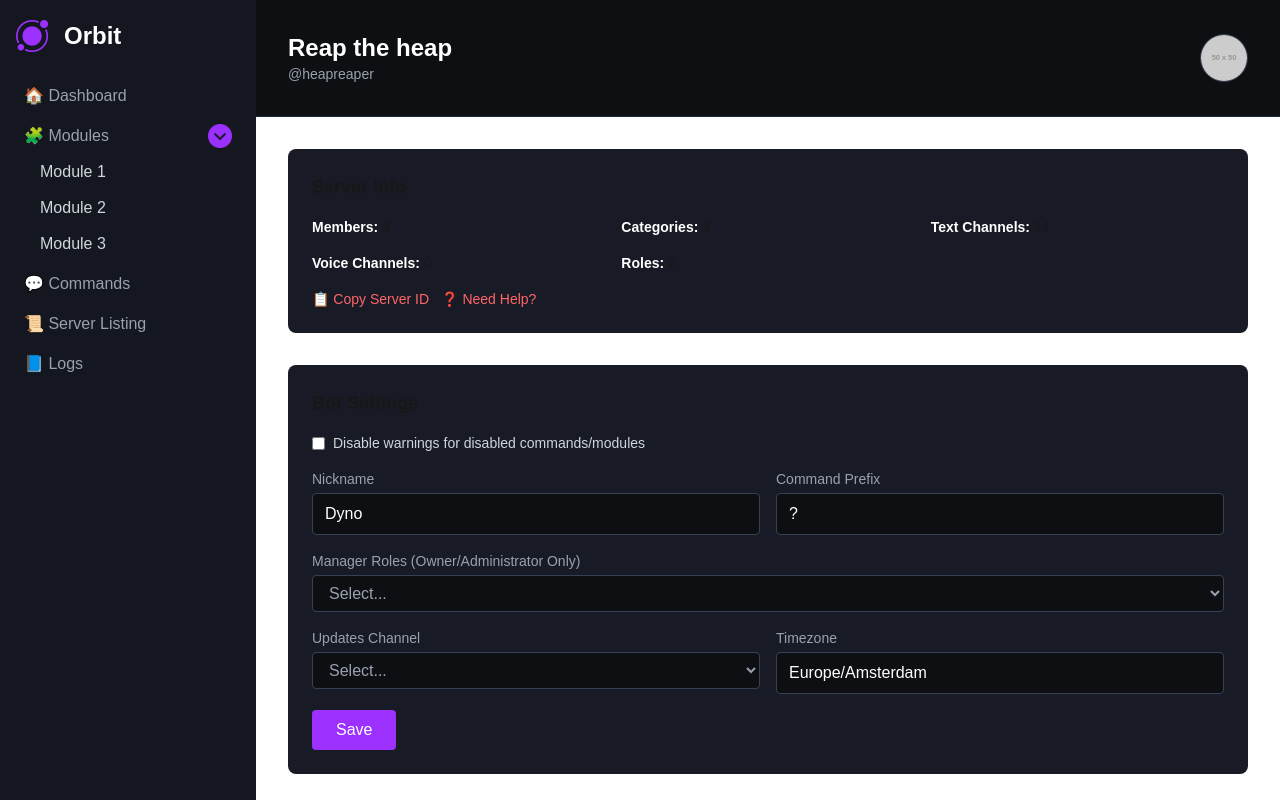
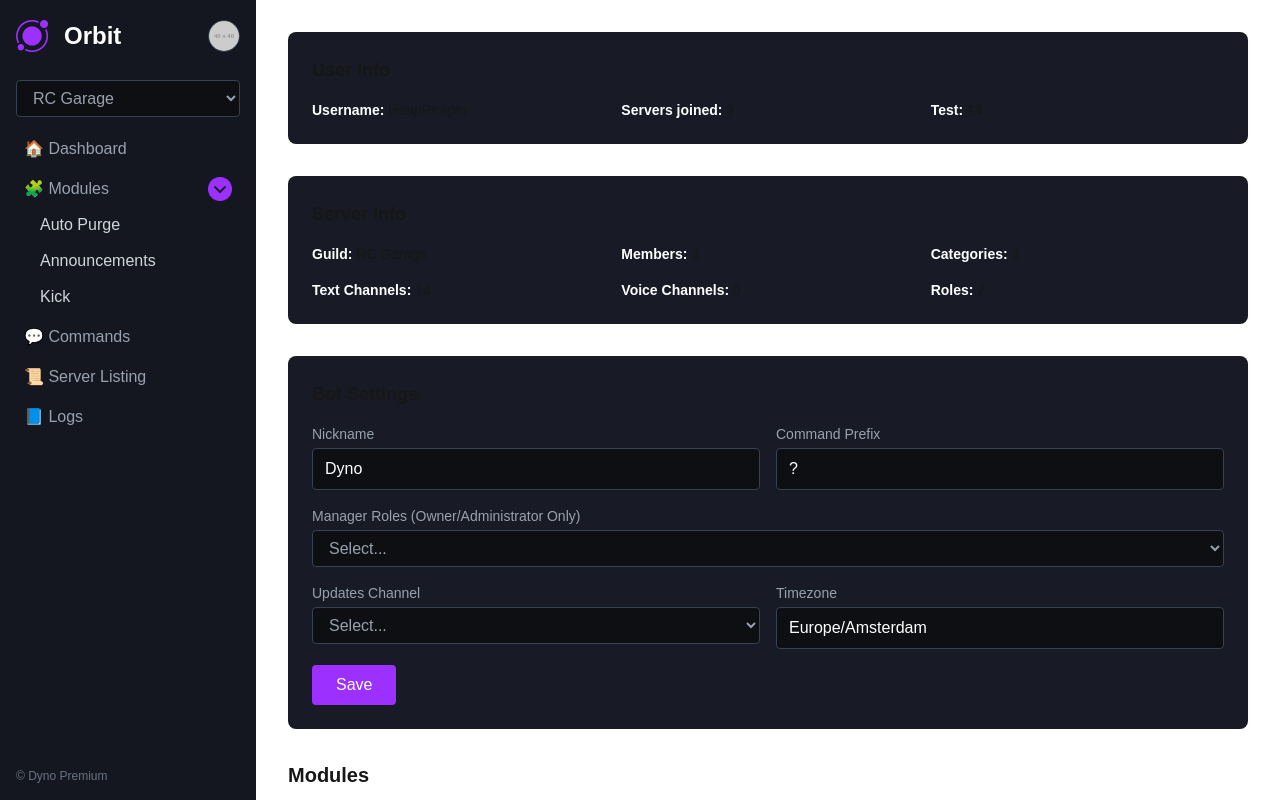
Before and after one commit to HeapReaper/Orbit, a Next.js app: page /dashboard in a window 1280 px wide. Both pictures are taken after a click on the button "🧩 Modules". Shown: the top 800 px of the page. Built offline with nearby package versions, Linux system fonts and the light colour scheme.

Commit message:
Refactor dashboard components: reorganize structure, add sections for BotSettings, ServerInfo, UserInfo, and ModuleSection; remove unused components; implement guilds and modules data.

```diff
--- a/app/dashboard/components/Sidebar.tsx
+++ b/app/dashboard/components/Sidebar.tsx
@@ -1,5 +1,7 @@
 "use client";
 import { useState } from "react";
+import guilds from "../data/guilds";
+import modules from "../data/modules";
 
 export default function Sidebar() {
   const [open, setOpen] = useState(false);
@@ -15,7 +17,7 @@ export default function Sidebar() {
       )}
 
       <aside
-        className={`fixed md:static inset-y-0 left-0 w-64 bg-[#14171f] p-4 transform transition-transform duration-200 ease-in-out z-40 ${
+        className={`fixed top-0 left-0 h-screen w-64 bg-[#14171f] p-4 transform transition-transform duration-200 ease-in-out z-40 ${
           open ? "translate-x-0" : "-translate-x-full md:translate-x-0"
         }`}
       >
@@ -24,10 +26,28 @@ export default function Sidebar() {
             <img src="/logo.png" alt="Logo" className="h-8 w-8" />
             <span className="px-2 py-1">Orbit</span>
           </div>
-          <button className="md:hidden" onClick={() => setOpen(false)}>
+
+          {/* User avatar */}
+          <img
+            src="https://placehold.co/40x40"
+            alt="User Avatar"
+            className="h-8 w-8 rounded-full border border-gray-700"
+          />
+
+          {/* Mobile close button */}
+          <button className="md:hidden ml-2" onClick={() => setOpen(false)}>
             ✖
           </button>
         </div>
+
+        <select className="w-full mb-4 bg-[#0d0f13] border border-gray-700 rounded px-3 py-2 text-gray-400">
+          {/*<option>Select...</option>*/}
+          {guilds.map((guild) => (
+            <option value={`guild/${guild.url}`}>
+              {guild.name}
+            </option>
+          ))}
+        </select>
 
         <nav className="flex flex-col space-y-2 text-gray-400">
           <a href="#" className="hover:text-white px-2 py-1 rounded-md">🏠 Dashboard</a>
@@ -44,9 +64,9 @@ export default function Sidebar() {
             </button>
             {modulesOpen && (
               <div className="flex flex-col ml-4 mt-1 space-y-1 text-gray-300">
-                <a href="#" className="hover:text-white px-2 py-1 rounded-md">Module 1</a>
-                <a href="#" className="hover:text-white px-2 py-1 rounded-md">Module 2</a>
-                <a href="#" className="hover:text-white px-2 py-1 rounded-md">Module 3</a>
+                {modules.map((module) => (
+                  <a href={`modules/${module.url}`} className="hover:text-white px-2 py-1 rounded-md">{module.name}</a>
+                ))}
               </div>
             )}
           </div>
--- a/app/dashboard/components/BotSettings.tsx
+++ b/app/dashboard/components/sections/BotSettings.tsx
@@ -1,6 +1,6 @@
 "use client";
 
-import SaveButton from "./buttons/Save";
+import SaveButton from "../buttons/Save";
 
 export default function BotSettings() {
   return (
@@ -8,19 +8,6 @@ export default function BotSettings() {
       <h2 className="text-lg font-semibold mb-4">Bot Settings</h2>
 
       <form className="space-y-4">
-        {/* Checkbox */}
-        <div className="flex items-center space-x-2">
-          <input
-            type="checkbox"
-            id="disable"
-            className="rounded bg-gray-700 border-gray-600"
-          />
-          <label htmlFor="disable" className="text-sm text-gray-300">
-            Disable warnings for disabled commands/modules
-          </label>
-        </div>
-
-        {/* Nickname & Prefix */}
         <div className="grid md:grid-cols-2 gap-4">
           <div>
             <label className="block text-gray-400 text-sm mb-1">Nickname</label>
--- /dev/null
+++ b/app/dashboard/components/sections/ModuleSection.tsx
@@ -0,0 +1,22 @@
+import ModuleCard from "@/app/dashboard/components/cards/ModuleCard";
+import modules from "@/app/dashboard/data/modules";
+
+export default function ModuleSection() {
+  return (
+    <section>
+      <h2 className="text-xl font-semibold mb-4">Modules</h2>
+      <input
+        type="text"
+        placeholder="Search"
+        className="w-full bg-[#0d0f13] border border-gray-700 rounded px-3 py-2 text-white mb-6"
+      />
+
+      <div className="grid sm:grid-cols-2 lg:grid-cols-3 gap-4">
+        {modules.map((m) => (
+          // @ts-ignore
+          <ModuleCard key={m.name} {...m} />
+        ))}
+      </div>
+    </section>
+  );
+}
--- a/app/dashboard/components/ServerInfo.tsx
+++ b/app/dashboard/components/sections/ServerInfo.tsx
@@ -4,6 +4,9 @@ export default function ServerInfo() {
       <h2 className="text-lg font-semibold mb-4">Server Info</h2>
 
       <div className="grid grid-cols-2 sm:grid-cols-3 gap-4 text-sm">
+        <p>
+          <span className="font-semibold text-white">Guild:</span> RC Garage
+        </p>
         <p>
           <span className="font-semibold text-white">Members:</span> 3
         </p>
@@ -20,15 +23,6 @@ export default function ServerInfo() {
           <span className="font-semibold text-white">Roles:</span> 2
         </p>
       </div>
-
-      <div className="mt-4 flex flex-wrap items-center gap-3">
-        <button className="text-sm text-red-400 hover:text-red-500 transition">
-          📋 Copy Server ID
-        </button>
-        <button className="text-sm text-red-400 hover:text-red-500 transition">
-          ❓ Need Help?
-        </button>
-      </div>
     </section>
   );
 }
--- /dev/null
+++ b/app/dashboard/components/sections/UserInfo.tsx
@@ -0,0 +1,19 @@
+export default function UserInfo() {
+  return (
+    <section className="bg-[#181b25] p-6 rounded-lg">
+      <h2 className="text-lg font-semibold mb-4">User Info</h2>
+
+      <div className="grid grid-cols-2 sm:grid-cols-3 gap-4 text-sm">
+        <p>
+          <span className="font-semibold text-white">Username:</span> HeapReaper
+        </p>
+        <p>
+          <span className="font-semibold text-white">Servers joined:</span> 3
+        </p>
+        <p>
+          <span className="font-semibold text-white">Test:</span> 14
+        </p>
+      </div>
+    </section>
+  );
+}
--- /dev/null
+++ b/app/dashboard/data/guilds.ts
@@ -0,0 +1,12 @@
+const guilds = [
+  {
+    name: "RC Garage",
+    url: "rc-garage",
+  },
+  {
+    name: "AllDayTechAndGaming",
+    url: "alldaytechandgaming",
+  },
+];
+
+export default guilds;
--- a/app/dashboard/data/modules.ts
+++ b/app/dashboard/data/modules.ts
@@ -1,16 +1,19 @@
 const modules = [
   {
     name: "Auto Purge",
+    url: "auto-purge",
     description: "Automatically purge messages in a channel at configurable times.",
     type: "Standard",
   },
   {
     name: "Announcements",
+    url: "announcements",
     description: "Enables join/leave/ban announcements (with options).",
     type: "Standard",
   },
   {
     name: "Kick",
+    url: "kick",
     description: "Notifications when streamers go online.",
     type: "Premium",
   },
--- a/app/dashboard/layout.tsx
+++ b/app/dashboard/layout.tsx
@@ -1,14 +1,16 @@
 import Sidebar from "@/app/dashboard/components/Sidebar";
 import Header from "@/app/dashboard/components/Header";
-
 
 export default function DashboardLayout({ children }: { children: React.ReactNode }) {
   return (
     <div className="flex min-h-screen">
       <Sidebar />
+
       <div className="flex-1 flex flex-col">
-        <Header />
-        <main className="flex-1 p-4 md:p-8 overflow-y-auto">{children}</main>
+
+        <main className="flex-1 ml-0 md:ml-64 p-4 md:p-8 overflow-y-auto">
+          {children}
+        </main>
       </div>
     </div>
   );
--- a/app/dashboard/page.tsx
+++ b/app/dashboard/page.tsx
@@ -1,28 +1,18 @@
-import ServerInfo from "@/app/dashboard/components/ServerInfo";
-import BotSettings from "@/app/dashboard/components/BotSettings";
-import ModuleCard from "@/app/dashboard/components/cards/ModuleCard";
-import modules from "@/app/dashboard/data/modules";
+import ServerInfo from "@/app/dashboard/components/sections/ServerInfo";
+import BotSettings from "@/app/dashboard/components/sections/BotSettings";
+import ModuleSection from "./components/sections/ModuleSection";
+import UserInfo from "./components/sections/UserInfo";
 
 export default function DashboardPage() {
   return (
     <div className="space-y-8">
+      <UserInfo />
+
       <ServerInfo />
+
       <BotSettings />
 
-      <section>
-        <h2 className="text-xl font-semibold mb-4">Modules</h2>
-        <input
-          type="text"
-          placeholder="Search"
-          className="w-full bg-[#0d0f13] border border-gray-700 rounded px-3 py-2 text-white mb-6"
-        />
-
-        <div className="grid sm:grid-cols-2 lg:grid-cols-3 gap-4">
-          {modules.map((m) => (
-            <ModuleCard key={m.name} {...m} />
-          ))}
-        </div>
-      </section>
+      <ModuleSection />
     </div>
   );
 }
```
Also changed, not shown: 1 other file (tests, documents, lock files or other folders).
